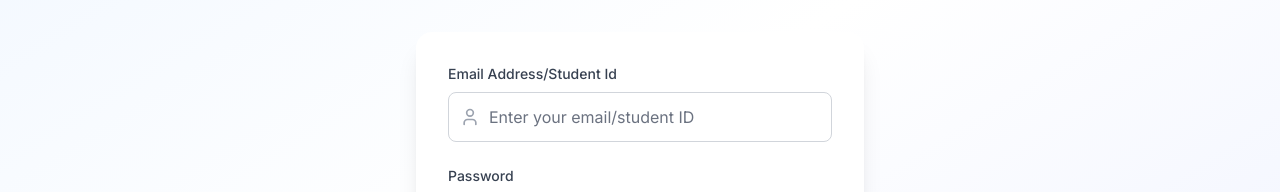
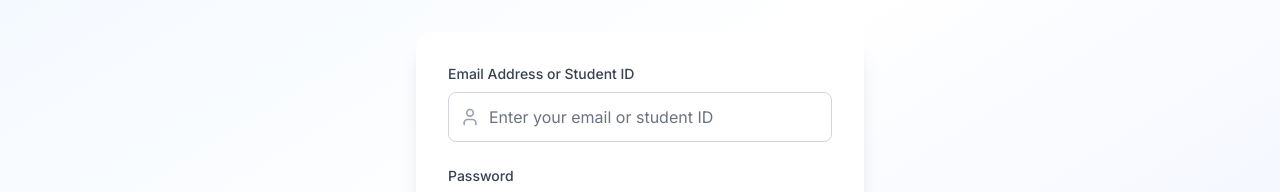
Before and after one commit to heir04/school_app_frontend, a Next.js app: page /login in a window 1280 px wide. Shown: the part 266-458 px from the top of the page. Built offline with nearby package versions, Linux system fonts and the light colour scheme.

Commit message:
Update label and placeholder for email input to clarify Student ID usage

```diff
--- a/app/login/page.jsx
+++ b/app/login/page.jsx
@@ -112,7 +112,7 @@ const LoginPage = () => {
             {/* Email Field */}
             <div>
               <label className="block text-sm font-medium text-gray-700 mb-2">
-                Email Address/Student Id
+                Email Address or Student ID
               </label>
               <div className="relative">
                 <div className="absolute inset-y-0 left-0 pl-3 flex items-center pointer-events-none">
@@ -126,7 +126,7 @@ const LoginPage = () => {
                   className={`block w-full pl-10 pr-3 py-3 border rounded-lg focus:ring-2 focus:ring-blue-500 focus:border-transparent transition-colors ${
                     errors.email ? 'border-red-300' : 'border-gray-300'
                   }`}
-                  placeholder="Enter your email/student ID"
+                  placeholder="Enter your email or student ID"
                 />
               </div>
               {errors.email && (
```
